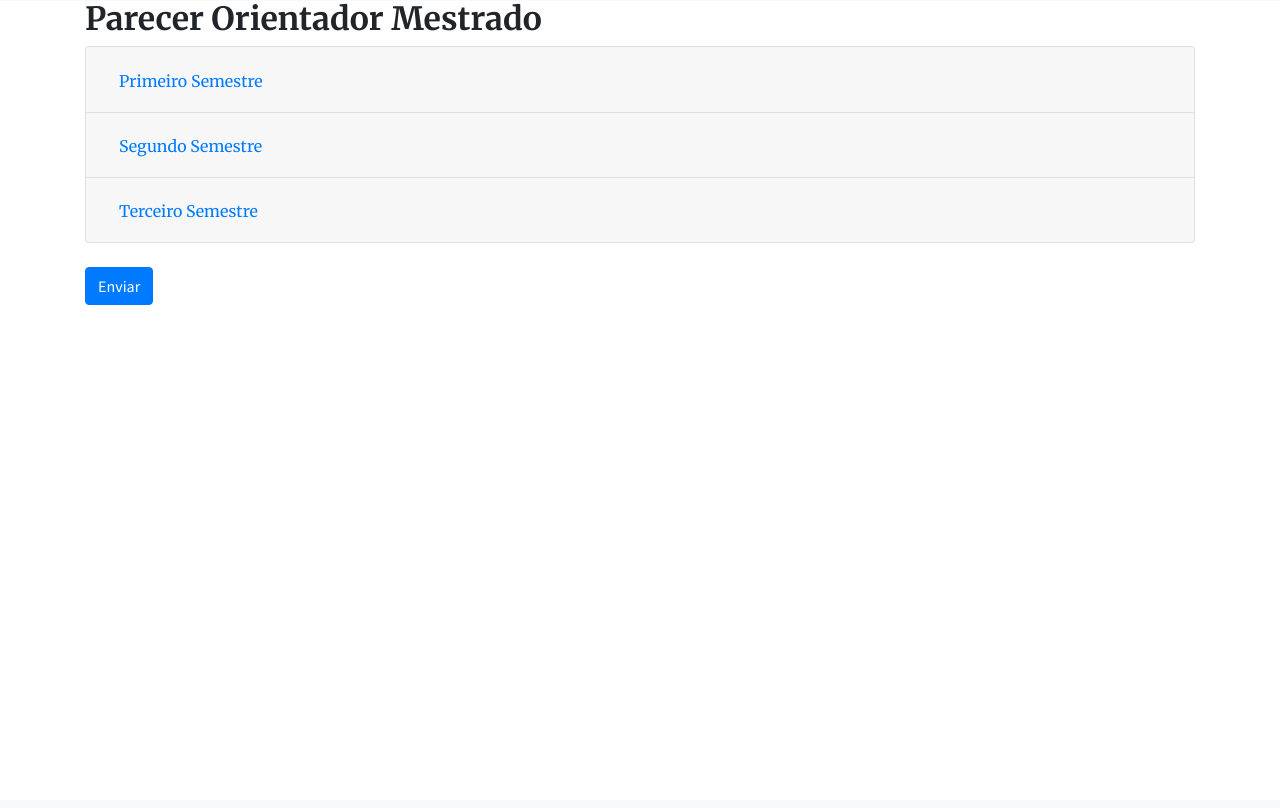
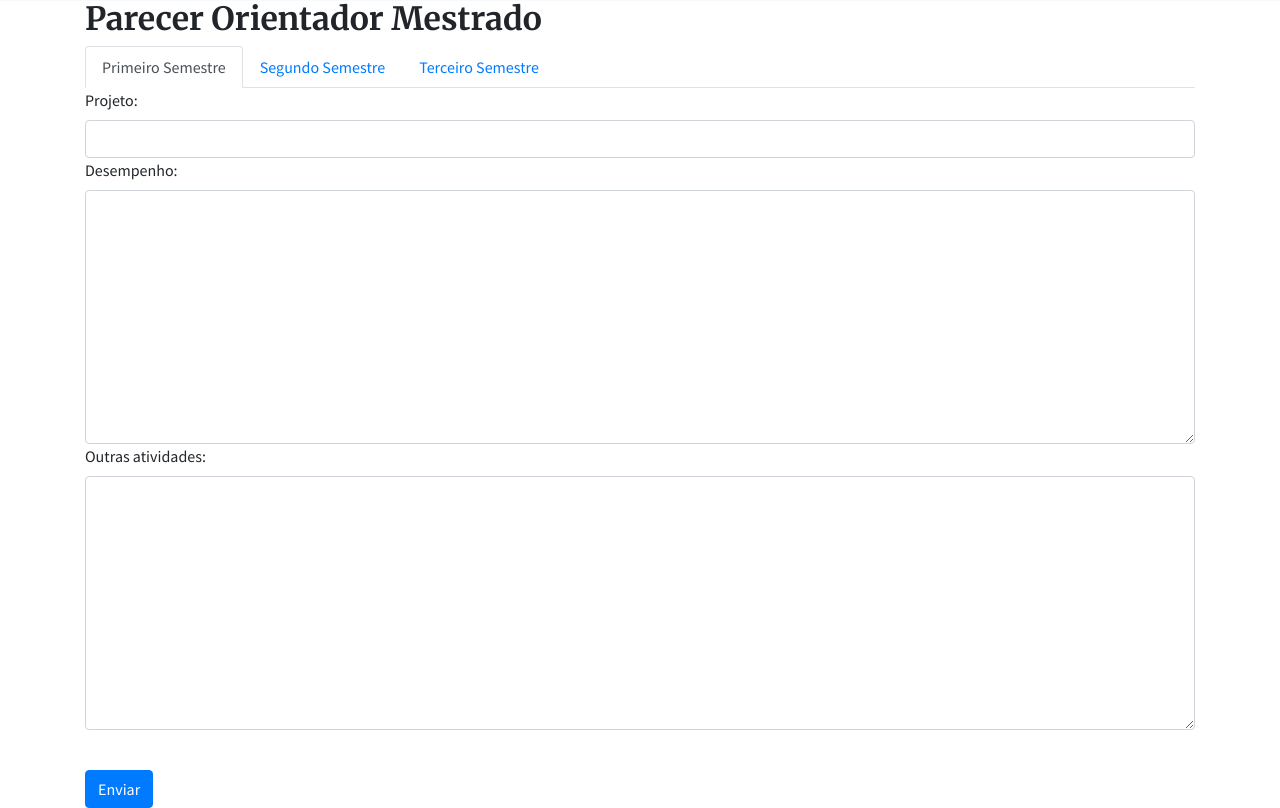
Before and after one commit to iagsti/sispos, a Django app: page /report/parecer-orientador-mestrado in a window 1280 px wide. Shown: the part 55-863 px from the top of the page. Before the commit the page ends 360 px from the top, so only its background shows below. Run offline with Django 3.2, Linux system fonts and the light colour scheme; parts of the project's set-up code (start-up, migrations or seed data) failed here and were passed over; some libraries are stand-ins or nearby versions.

Commit message:
Formata formulário - Fixes #18

```diff
--- a/sispos/report/templates/parecer_orientador_mestrado.html
+++ b/sispos/report/templates/parecer_orientador_mestrado.html
@@ -7,101 +7,114 @@
 
     <h2>Parecer Orientador Mestrado</h2>
 
+
     <form action="#" method="post">
         {% csrf_token %}
+        <ul class="nav nav-tabs">
+           <li class="nav-item">
+             <a
+                class="nav-link active"
+                id="semestre-1-tab"
+                href="#semestre-1"
+                data-toggle="tab"
+                role="tab"
+                aria-controls="semestre-1"
+                aria-selected="true"
+            >
+                <strong>Primeiro Semestre</strong>
+            </a>
+           </li>
+           <li class="nav-item">
+             <a
+                class="nav-link"
+                id="semestre-2-tab"
+                href="#semestre-2"
+                data-toggle="tab"
+                role="tab"
+                aria-controls="semestre-2"
+                aria-selected="false"
+            >
+                <strong>Segundo Semestre</strong>
+            </a>
+           </li>
+           <li class="nav-item">
+             <a
+                class="nav-link"
+                id="semestre-3-tab"
+                href="#semestre-3"
+                data-toggle="tab"
+                role="tab"
+                aria-controls="semestre-3"
+                aria-selected="false"
+            >
+                <strong>Terceiro Semestre</strong>
+            </a>
+           </li>
+        </ul>
 
-        <div class="accordion" id="parecer-form">
-            <div class="card">
-                <div class="card-header" id="heading-semestre-1">
-                    <h2 class="mb-0">
-                        <button
-                            class="btn btn-link"
-                            type="button"
-                            data-toggle="collapse"
-                            data-target="#semestre-1"
-                            aria-expanded="true"
-                            aria-controls="semestre-1">
-                            Primeiro Semestre
-                        </button>
-                    </h2>
-                </div>
-                <div id="semestre-1" class="collapse" aria-labelledby="heading-semestre-1" data-parent="#parecer-form">
-                    <div class="card-body">
+        <div class="tab-content" id="semestres-tab">
+            <div class="tab-pane fade show active" id="semestre-1" role="tabpanel" aria-labelledby="semestre-1-tab">
                 <div class="form-group">
-                            {{ form.s1_projeto.label_tag }}
+                    <label for="{{ form.s1_projeto.id_for_label }}">
+                        <strong>{{ form.s1_projeto.label }}:</strong>
+                    </label>
                     {{ form.s1_projeto|add_class:"form-control" }}
 
-                            {{ form.s1_desempenho.label_tag }}
+                    <label for="{{ s1_desempenho.id_for_label }}">
+                        <strong>{{ form.s1_desempenho.label }}:</strong>
+                    </label>
                     {{ form.s1_desempenho|add_class:"form-control" }}
 
-                            {{ form.s1_outras_atividades.label_tag }}
+                    <label for="{{ s1_outras_atividades.id_for_label }}">
+                        <strong>{{ form.s1_outras_atividades.label }}:</strong>
+                    </label>
                     {{ form.s1_outras_atividades|add_class:"form-control" }}
                 </div>
             </div>
-                </div>
-            </div>
-            <div class="card">
-                <div class="card-header" id="heading-semestre-2">
-                    <h2 class="mb-0">
-                        <button
-                            class="btn btn-link"
-                            type="button"
-                            data-toggle="collapse"
-                            data-target="#semestre-2"
-                            aria-expanded="true"
-                            aria-controls="semestre-1">
-                            Segundo Semestre
-                        </button>
-                    </h2>
-                </div>
-                <div id="semestre-2" class="collapse" aria-labelledby="heading-semestre-2" data-parent="#parecer-form">
-                    <div class="card-body">
+            <div class="tab-pane fade" id="semestre-2" role="tabpanel" aria-labelledby="semestre-2-tab">
                 <div class="form-group">
-                            {{ form.s2_desempenho.label_tag }}
+                    <label for="{{ form.s2_desempenho.id_for_label }}">
+                        <strong>{{ form.s2_desempenho.label }}:</strong>
+                    </label>
                     {{ form.s2_desempenho|add_class:"form-control" }}
 
-                            {{ form.s2_metodologia.label_tag }}
+                    <label for="{{ form.s2_metodologia.id_for_label }}">
+                        <strong>{{ form.s2_metodologia.label }}:</strong>
+                    </label>
                     {{ form.s2_metodologia|add_class:"form-control" }}
 
-                            {{ form.s2_abordagem.label_tag  }}
+                    <label for="{{ form.s2_abordagem.id_for_label }}">
+                        <strong>{{ form.s2_abordagem.label }}:</strong>
+                    </label>
                     {{ form.s2_abordagem|add_class:"form-control" }}
 
-                            {{ form.s2_outras_atividades.label_tag }}
+                    <label for="{{ form.s2_outras_atividades.id_for_label }}">
+                        <strong>{{ form.s2_outras_atividades.label }}:</strong>
+                    </label>
                     {{ form.s2_outras_atividades|add_class:"form-control" }}
                 </div>
             </div>
-                </div>
-            </div>
-            <div class="card">
-                <div class="card-header" id="heading-semestre-3">
-                    <h2 class="mb-0">
-                        <button
-                            class="btn btn-link"
-                            type="button"
-                            data-toggle="collapse"
-                            data-target="#semestre-3"
-                            aria-expanded="true"
-                            aria-controls="semestre-3">
-                            Terceiro Semestre
-                        </button>
-                    </h2>
-                </div>
-                <div id="semestre-3" class="collapse" aria-labelledby="heading-semestre-3" data-parent="#parecer-form">
-                    <div class="card-body">
+            <div class="tab-pane fade" id="semestre-3" role="tabpanel" aria-labelledby="semestre-3-tab">
                 <div class="form-group">
-                            {{ form.s3_resultados.label_tag }}
+                    <label for="{{ form.s3_resultados.id_for_label }}">
+                        <strong>{{ form.s3_resultados.label }}:</strong>
+                    </label>
                     {{ form.s3_resultados|add_class:"form-control" }}
 
-                            {{ form.s3_perspectivas.label_tag }}
+                    <label for="{{ form.s3_perspectivas.id_for_label }}">
+                        <strong>{{ form.s3_perspectivas.label }}:</strong>
+                    </label>
                     {{ form.s3_perspectivas|add_class:"form-control" }}
 
-                            {{ form.s3_resumo.label_tag }}
+                    <label for="{{ form.s3_resumo.id_for_label }}">
+                        <strong>{{ form.s3_resumo.label }}:</strong>
+                    </label>
                     {{ form.s3_resumo|add_class:"form-control" }}
 
-                            {{ form.s3_outras_atividades.label_tag }}
+                    <label for="{{ form.s3_outras_atividades.id_for_label }}">
+                        <strong>{{ form.s3_outras_atividades.label }}:</strong>
+                    </label>
                     {{ form.s3_outras_atividades|add_class:"form-control" }}
-                        </div>
-                    </div>
                 </div>
             </div>
         </div>
```
Also changed, not shown: sispos/report/tests/test_report_parecer.py (+1 -1 lines). Lines whose indentation alone changed are shown as unchanged.
